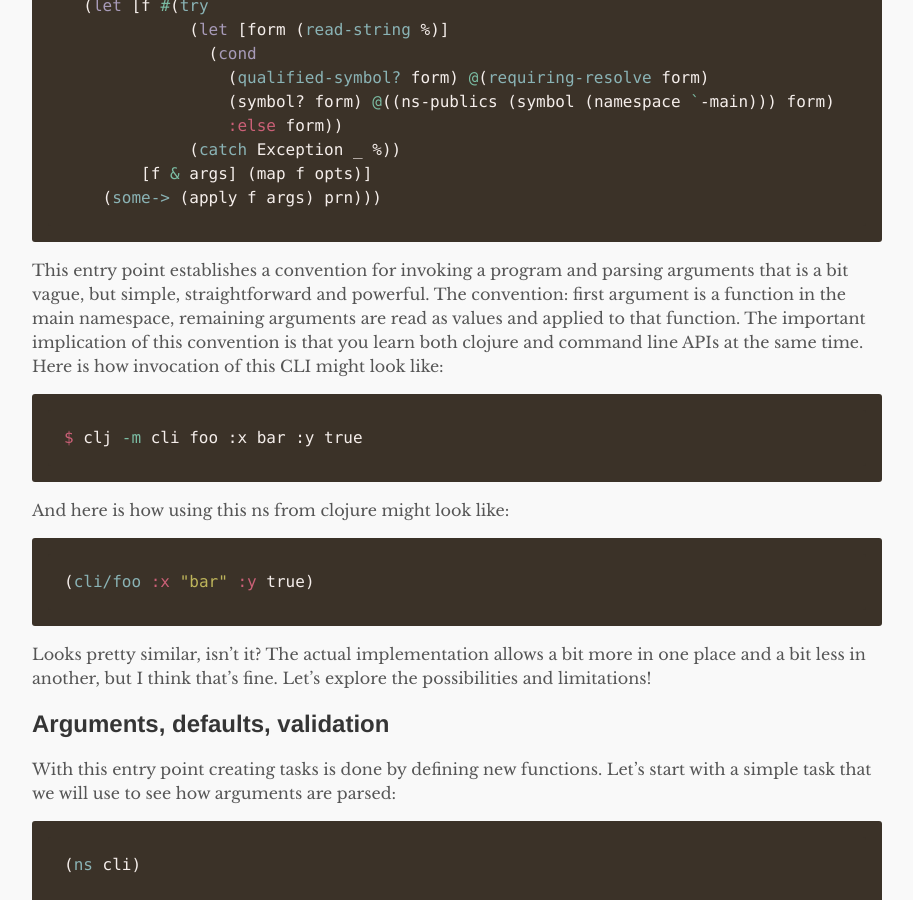
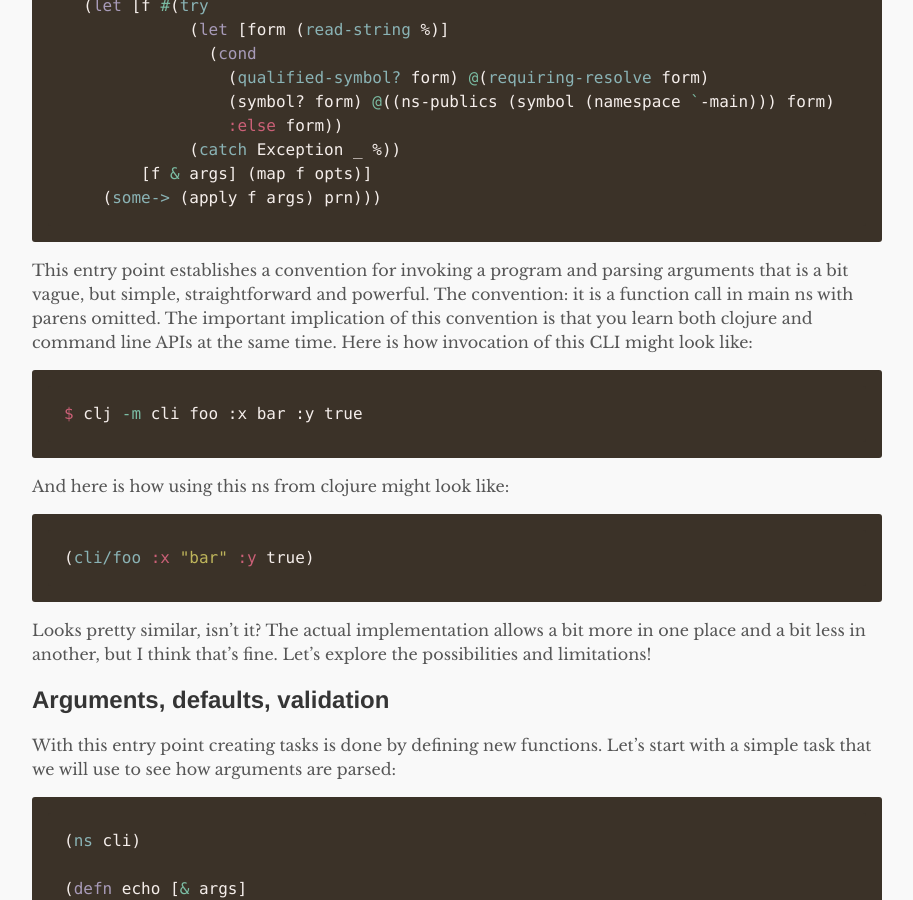
Before and after one commit to vlaaad/vlaaad.github.io, a Jekyll site: the page built from _posts/2020-07-27-tools-cli-in-10-lines-of-code.md, in a window 1280 px wide and 900 px high, scrolled down 933 px. Shown: the whole window, without its empty margins (183-1096 px from the left). Built offline with Jekyll 4.4.1, drawn with Linux system fonts in a browser that asks for light colours.

Commit message:
--wip-- [skip ci]

````diff
--- a/_posts/2020-07-27-tools-cli-in-10-lines-of-code.md
+++ b/_posts/2020-07-27-tools-cli-in-10-lines-of-code.md
@@ -27,7 +27,7 @@ If only defining a command was as easy as defining a function... If only parsing
         [f & args] (map f opts)]
     (some-> (apply f args) prn)))
 ```
-This entry point establishes a convention for invoking a program and parsing arguments that is a bit vague, but simple, straightforward and powerful. The convention: first argument is a function in the main namespace, remaining arguments are read as values and applied to that function. The important implication of this convention is that you learn both clojure and command line APIs at the same time. Here is how invocation of this CLI might look like:
+This entry point establishes a convention for invoking a program and parsing arguments that is a bit vague, but simple, straightforward and powerful. The convention: it is a function call in main ns with parens omitted. The important implication of this convention is that you learn both clojure and command line APIs at the same time. Here is how invocation of this CLI might look like:
 ```sh
 $ clj -m cli foo :x bar :y true
 ```
````
